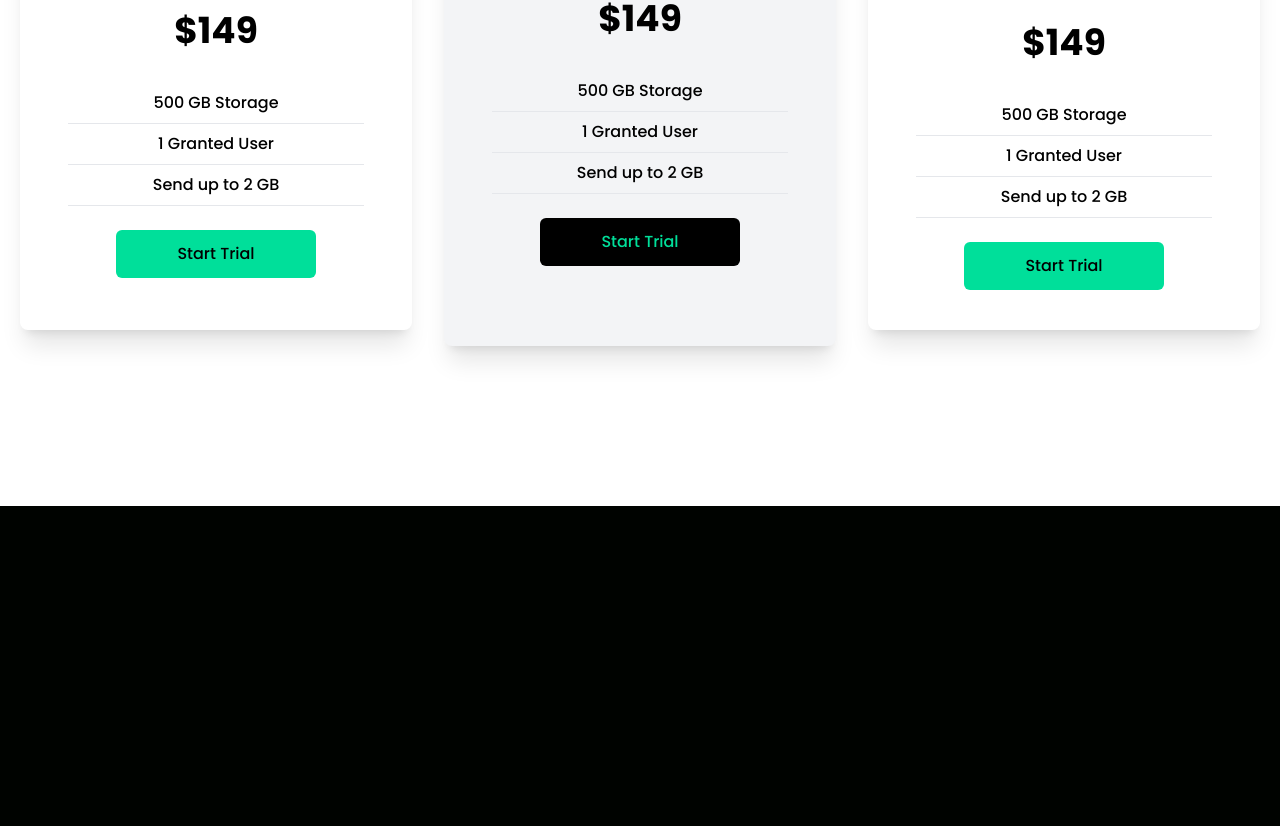
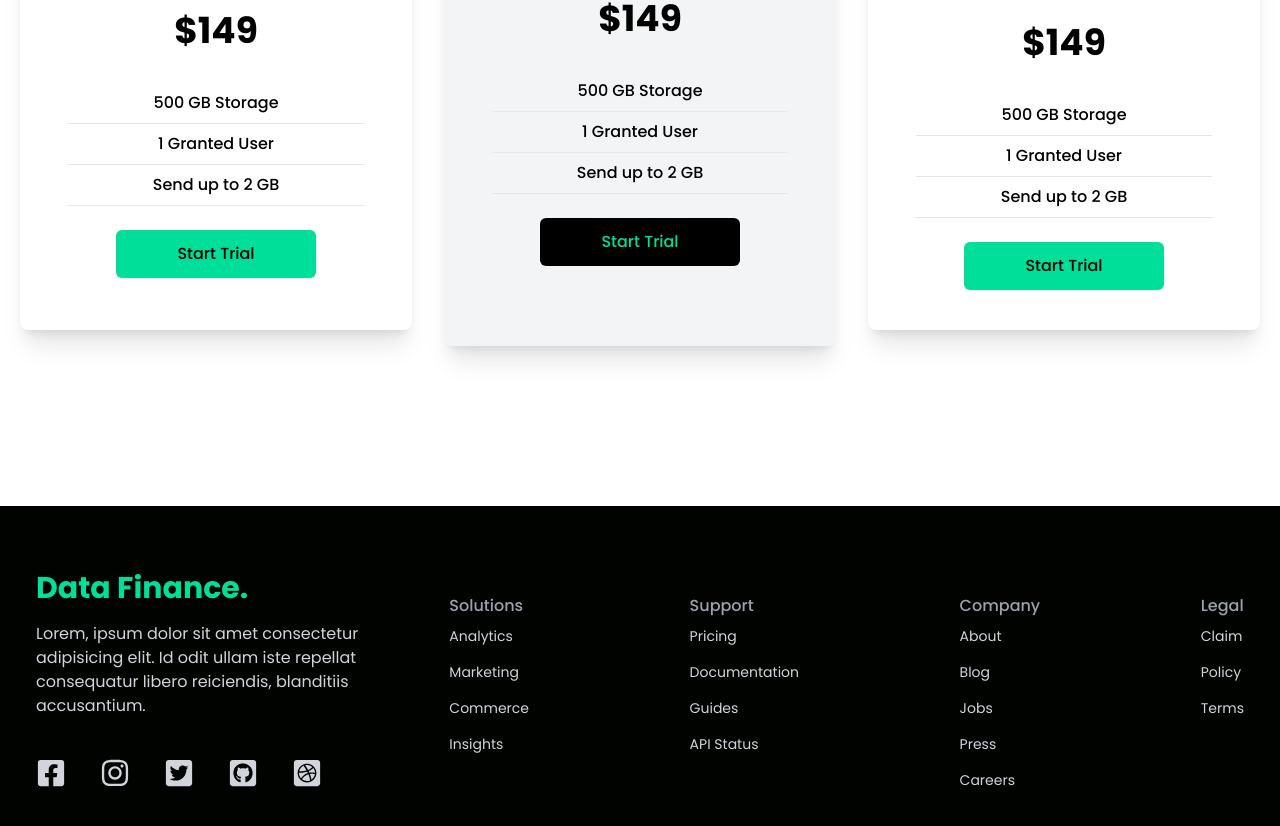
Before and after one commit to shaikahmadnawaz/data-finance, a React (Create React App) app: page / in a window 1280 px wide. Shown: the part 1264-2090 px from the top of the page. Before the commit the page ends 1770 px from the top, so only its background shows below. Built offline with nearby package versions, Linux system fonts and the light colour scheme.

Commit message:
Footer completed

```diff
--- a/src/App.js
+++ b/src/App.js
@@ -4,6 +4,7 @@
 import Analytics from "./components/Analytics";
 import Newsletter from "./components/NewsLetter";
 import Cards from "./components/Cards";
+import Footer from "./components/Footer";
 
 function App() {
   return (
@@ -13,6 +14,7 @@
       <Analytics />
       <Newsletter />
       <Cards />
+      <Footer />
     </div>
   );
 }
--- a/src/components/Footer.jsx
+++ b/src/components/Footer.jsx
@@ -1,7 +1,72 @@
 import React from "react";
+import {
+  FaDribbbleSquare,
+  FaFacebookSquare,
+  FaGithubSquare,
+  FaInstagram,
+  FaTwitterSquare,
+} from "react-icons/fa";
 
 const Footer = () => {
-  return <div>Footer</div>;
+  return (
+    <div className="max-w-[1240px] mx-auto py-16 px-4 grid lg:grid-cols-3 gap-8 text-gray-300">
+      <div>
+        <h1 className="w-full text-3xl font-bold text-[#00df9a]">
+          Data Finance.
+        </h1>
+        <p className="py-4">
+          Lorem, ipsum dolor sit amet consectetur adipisicing elit. Id odit
+          ullam iste repellat consequatur libero reiciendis, blanditiis
+          accusantium.
+        </p>
+        <div className="flex justify-between md:w-[75%] my-6">
+          <FaFacebookSquare size={30} />
+          <FaInstagram size={30} />
+          <FaTwitterSquare size={30} />
+          <FaGithubSquare size={30} />
+          <FaDribbbleSquare size={30} />
+        </div>
+      </div>
+      <div className="lg:col-span-2 flex justify-between mt-6">
+        <div>
+          <h6 className="font-medium text-gray-400">Solutions</h6>
+          <ul>
+            <li className="py-2 text-sm">Analytics</li>
+            <li className="py-2 text-sm">Marketing</li>
+            <li className="py-2 text-sm">Commerce</li>
+            <li className="py-2 text-sm">Insights</li>
+          </ul>
+        </div>
+        <div>
+          <h6 className="font-medium text-gray-400">Support</h6>
+          <ul>
+            <li className="py-2 text-sm">Pricing</li>
+            <li className="py-2 text-sm">Documentation</li>
+            <li className="py-2 text-sm">Guides</li>
+            <li className="py-2 text-sm">API Status</li>
+          </ul>
+        </div>
+        <div>
+          <h6 className="font-medium text-gray-400">Company</h6>
+          <ul>
+            <li className="py-2 text-sm">About</li>
+            <li className="py-2 text-sm">Blog</li>
+            <li className="py-2 text-sm">Jobs</li>
+            <li className="py-2 text-sm">Press</li>
+            <li className="py-2 text-sm">Careers</li>
+          </ul>
+        </div>
+        <div>
+          <h6 className="font-medium text-gray-400">Legal</h6>
+          <ul>
+            <li className="py-2 text-sm">Claim</li>
+            <li className="py-2 text-sm">Policy</li>
+            <li className="py-2 text-sm">Terms</li>
+          </ul>
+        </div>
+      </div>
+    </div>
+  );
 };
 
 export default Footer;
--- a/src/components/Navbar.jsx
+++ b/src/components/Navbar.jsx
@@ -25,12 +25,12 @@
       <div onClick={handleNav} className="block md:hidden">
         {nav ? <AiOutlineClose size={20} /> : <AiOutlineMenu size={20} />}
       </div>
-      <div>
+      <div className="md:hidden">
         <ul
           className={
             nav
               ? "fixed left-0 top-0 w-[60%] h-full border-r border-r-gray-900 bg-[#000300] ease-in-out duration-500"
-              : "ease-in-out duration-500 fixed hidden"
+              : "ease-in-out duration-500 hidden"
           }
         >
           <li className="p-4 border-b border-gray-600">Home</li>
```
